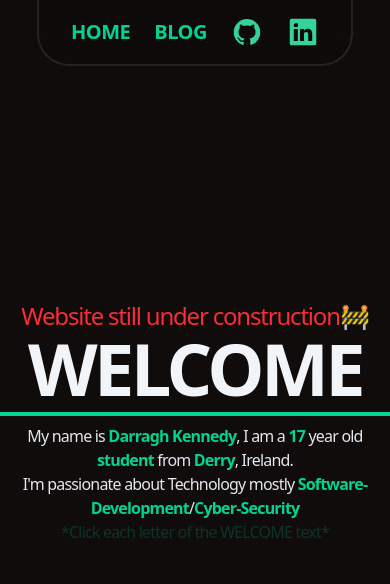
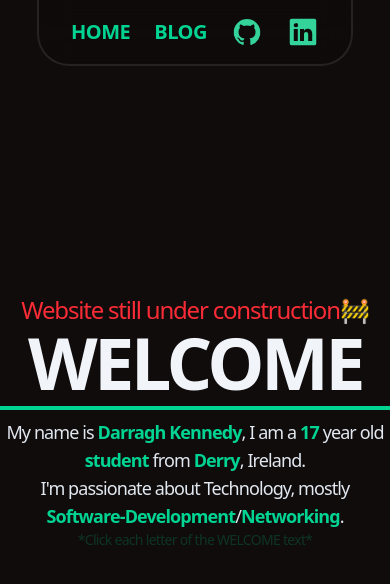
Before and after one commit to DarraghKennedy2008/MyWebsite, a Next.js app: page / in a window 390 px wide. Shown: the top 584 px of the page. Built offline with nearby package versions, Linux system fonts and the light colour scheme.

Commit message:
Formatted text better on mobile cuz its kinda ugly

```diff
--- a/app/blog/page.tsx
+++ b/app/blog/page.tsx
@@ -2,7 +2,7 @@
 export default function Blog() {
   return (
     <main className="flex justify-center items-center flex-col">
-      <h1 className="text-5xl sm:text-6xl md:text-7xl lg:text-8xl text-slate-100 font-bold tracking-tighter pt-24 pb-8">Blog</h1>
+      <h1 className="text-5xl sm:text-6xl md:text-7xl lg:text-8xl text-slate-100 font-bold tracking-tighter pt-24">Blog</h1>
 
       {/* Where ive been!! */}
       <div className="p-4 w-full max-w-6xl flex justify-center">
--- a/components/Homepage/welcome.tsx
+++ b/components/Homepage/welcome.tsx
@@ -2,35 +2,38 @@
 export default function WelcomeText() {
     return (
 <main>
-{/*ANIMATION IS HERE BECAUSE IM FUCKING STUPID AND CANT FIND TAILWIND.CONFIG.JS*/}
+{/*STYLE IS HERE BECAUSE IM FUCKING STUPID!!*/}
 <style jsx>{`
   @keyframes fadeIn {
-        from {opacity: 0;}
-        to {opacity: 1;}}
-        .animate-fadeIn {animation: fadeIn 1s ease-in-out forwards;}
-    `}
-    </style>
-<div id="#welcome-section" className="flex flex-row items-center justify-center opacity-0 animate-fadeIn h-screen" >
-{/* This is a fucking mess holy shit*/}
+    from { opacity: 0; }
+    to { opacity: 1; }
+  }
+  .animate-fadeIn { animation: fadeIn 1s ease-in-out forwards; }
+`}</style>
+
+<div className="flex flex-row items-center justify-center opacity-0 animate-fadeIn h-screen">
   <div>
-<p className="text-2xl text-red-500 tracking-tighter text-center  cursor-default">Website still under construction🚧</p>
+  {/*Construction texttttttttttttttttttttttttttttttttttttttttttttttttttttttttttttt*/}
+    <p className="text-2xl text-red-500 tracking-tighter text-center cursor-default">Website still under construction🚧</p>
     <h1 className="text-7xl md:text-9xl lg:text-[12rem] text-slate-100 font-extrabold tracking-tighter text-center pb-2">
+  {/*Welcome thingy, oh my god this is such a mess*/}
       <span className="hover:text-red-500 cursor-default"><a href="https://www.youtube.com/watch?v=wyoMCQn0ZD0&list=PLweUFcMiKqgJsqxd4ohXNR6RgFO1fEIBZ&index=15" target="_blank">W</a></span>
       <span className="hover:text-orange-500 cursor-default"><a href="mygirlfriend.webp" target="_blank">E</a></span>
       <span className="hover:text-yellow-500 cursor-default"><a href="lily.webp" target="_blank">L</a></span>
       <span className="hover:text-green-500 cursor-pointer"><a href="http://thecatapi.com/api/images/get?format=src&type=gif" target="_blank">C</a></span>
-    <span className="hover:text-blue-500 cursor-default"><a href="https://youtu.be/Sff7Kc77QAY?si=8lCZrSD8l0lscKiX&t=26" target="_blank">O</a></span>
-    <span className="hover:text-indigo-500 cursor-default"><a href="https://static.thcdn.com/images/large/original//productimg/1600/1600/12657945-5785176576245951.jpg" target="_blank">M</a></span>
+      <span className="hover:text-blue-500 cursor-default"><a href="https://youtu.be/fzi24Nssiow?si=4FfMJjKI77HPu0zC" target="_blank">O</a></span>
+      <span className="hover:text-indigo-500 cursor-default"><a href="https://www.youtube.com/watch?v=i5tYoaoohSc" target="_blank">M</a></span>
       <span className="hover:text-violet-500 cursor-default"><a href="https://www.youtube.com/watch?v=zfyQ8muKLdc" target="_blank">E</a></span>
     </h1>
     <hr className="h-px my-0 bg-emerald-400 border-2 border-emerald-400" />
-<p className="sm:text-xl md:text-2xl text-slate-200 tracking-tighter text-center pt-2 cursor-default">
-My name is <span className="text-emerald-400 font-bold">Darragh Kennedy</span>, I am a <span className="text-emerald-400 font-bold">17</span> year old <span className="text-emerald-400 font-bold">student </span>
-from <span className="text-emerald-400 font-bold opacity-100">Derry</span>, Ireland. </p>
-<p className="sm:text-xl md:text-2xl text-slate-200 tracking-tighter text-center cursor-default">
-I&apos;m passionate about Technology mostly <span className="text-emerald-400 font-bold">Software-Development</span>/<span className="text-emerald-400 font-bold">Cyber-Security</span>
+    {/*Lil nerdy yap fest */}
+    <p className="text-lg sm:text-xl md:text-2xl text-slate-200 tracking-tighter text-center pt-2 cursor-default">
+      My name is <span className="text-emerald-400 font-bold">Darragh Kennedy</span>, I am a <span className="text-emerald-400 font-bold">17</span> year old <span className="text-emerald-400 font-bold">student</span> from <span className="text-emerald-400 font-bold">Derry</span>, Ireland.
     </p>
-<p className="sm:text-sm md:text-xl text-emerald-400 opacity-20 tracking-tighter text-center  cursor-default">*Click each letter of the WELCOME text*</p>
+    <p className="text-lg sm:text-xl md:text-2xl text-slate-200 tracking-tighter text-center cursor-default">
+      I&apos;m passionate about Technology, mostly <span className="text-emerald-400 font-bold">Software-Development</span>/<span className="text-emerald-400 font-bold">Networking</span>.
+    </p>
+    <p className="text-sm sm:text-sm md:text-xl text-emerald-400 opacity-20 tracking-tighter text-center cursor-default">*Click each letter of the WELCOME text*</p>
   </div>
 </div>
 </main>
```
Also changed, not shown: 1 other file (tests, documents, lock files or other folders). Lines whose indentation alone changed are shown as unchanged.
